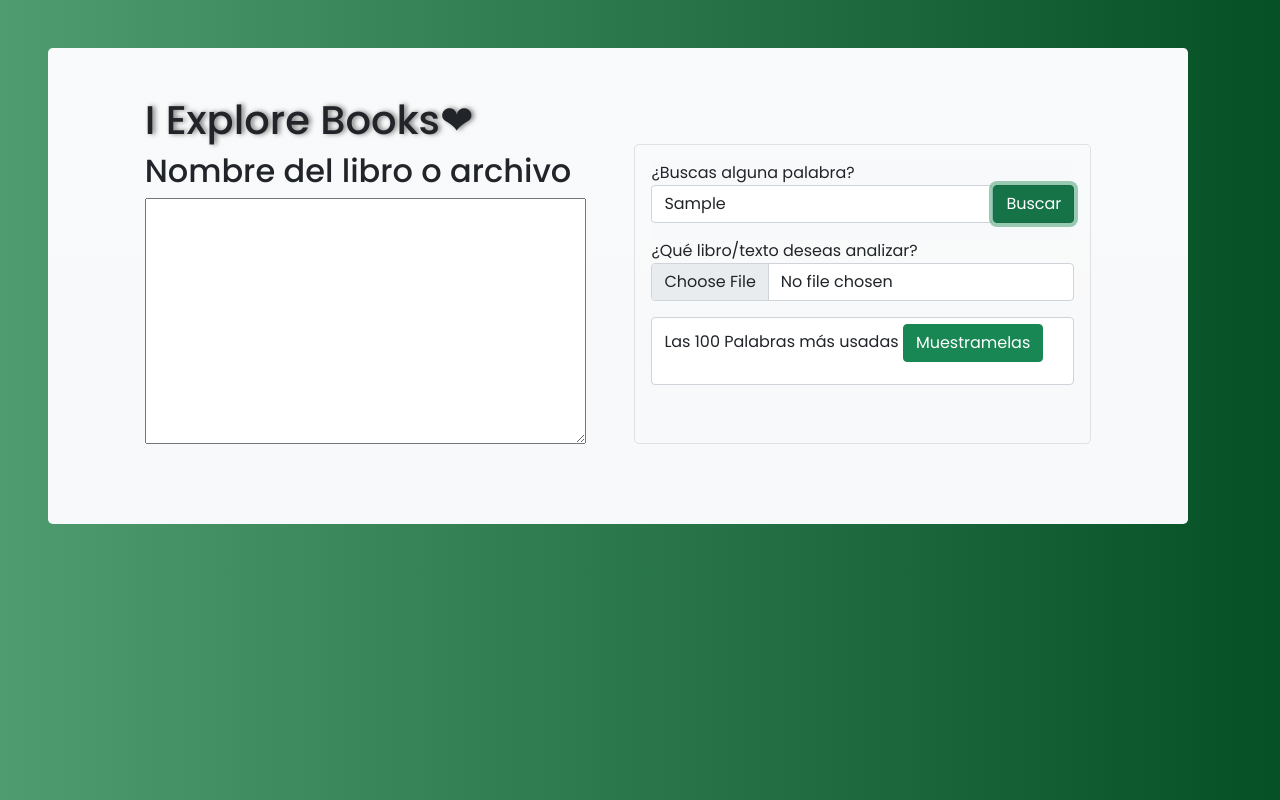
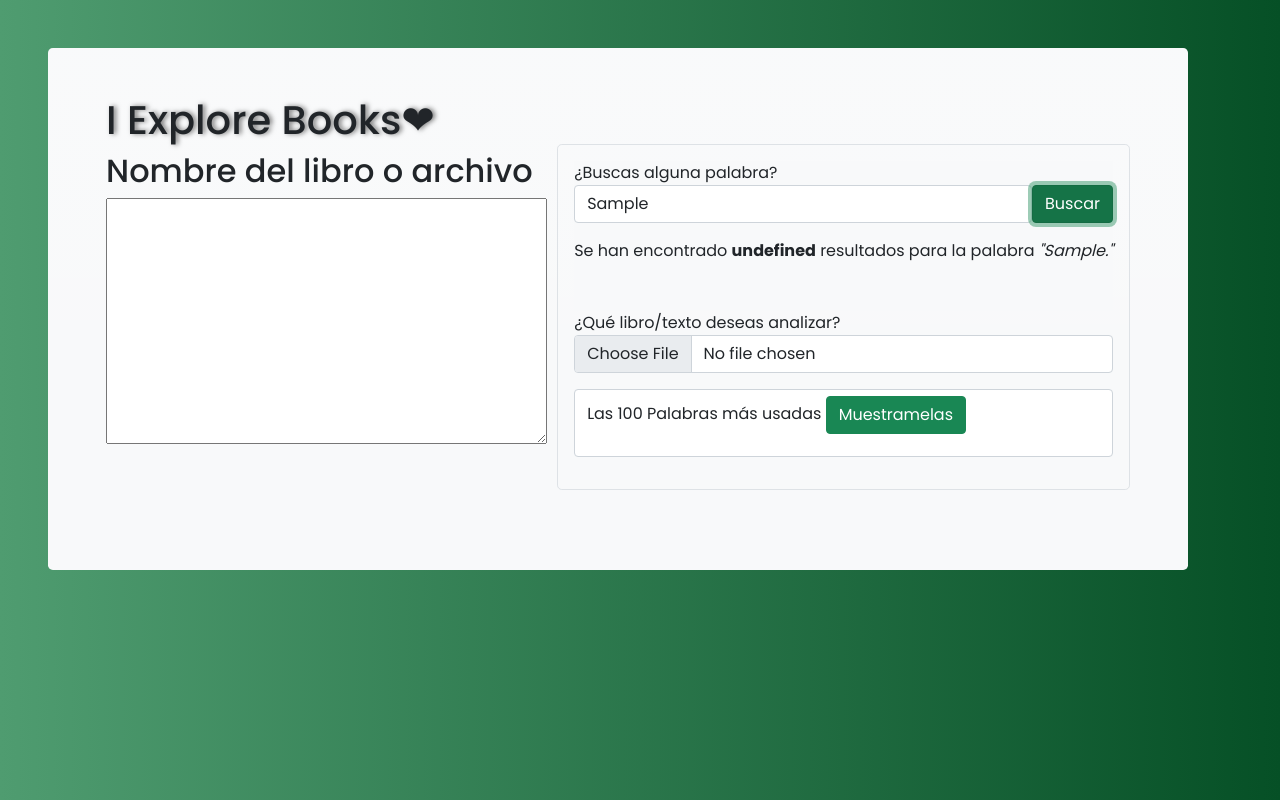
Before and after one commit to DavitBoo/explorador-de-libros, a website: page index.html in a window 1280 px wide. Both pictures are taken after typing "Sample" into the empty fields and a click on the input "Buscar". Drawn offline with nearby package versions, Linux system fonts and the light colour scheme.

Commit message:
upload updated

```diff
--- a/index.html
+++ b/index.html
@@ -26,6 +26,8 @@
                         <input type="text" id="search-input" class="form-control">
                         <input type="submit" value="Buscar" id="search-submit" class="btn btn-success">
                     </div>
+                    <p class="searched-word-p"></p>
+
                 </form>
                 <label for="the-file">¿Qué libro/texto deseas analizar?</label>
                 <input type="file" name="" id="the-file" class="form-control mb-3">
--- a/script.js
+++ b/script.js
@@ -96,12 +96,21 @@ const sortObj = (wordArr) => {
 // AHORA QUE TENGO UN OBJETO CON TODAS LAS PALABRAS ESTO ES SUSTITUIBLE y MEJORABLE --------------------------------
 function searchWord(e) {
     e.preventDefault();
-    let str = searchInput.value;
-    let strArray =  fileArray;
-    for (let i=0; i<strArray.length; i++) {
-        if (strArray[i].match(str)) return console.log(i);
-    }
-    return -1;
+    let timesTheWord = ';'
+    timesTheWord = wordObj[searchInput.value];
+
+    const searchedWordP = document.querySelector('.searched-word-p');
+    searchedWordP.classList.add('mb-5');
+    searchedWordP.innerHTML = `Se han encontrado <strong>${timesTheWord}</strong> resultados para la palabra <i>"${searchInput.value}."</i>`;
+
+
+    // e.preventDefault();
+    // let str = searchInput.value;
+    // let strArray =  fileArray;
+    // for (let i=0; i<strArray.length; i++) {
+    //     if (strArray[i].match(str)) return console.log(i);
+    // }
+    // return -1;
 }
 
 //añadir el título del document
```
